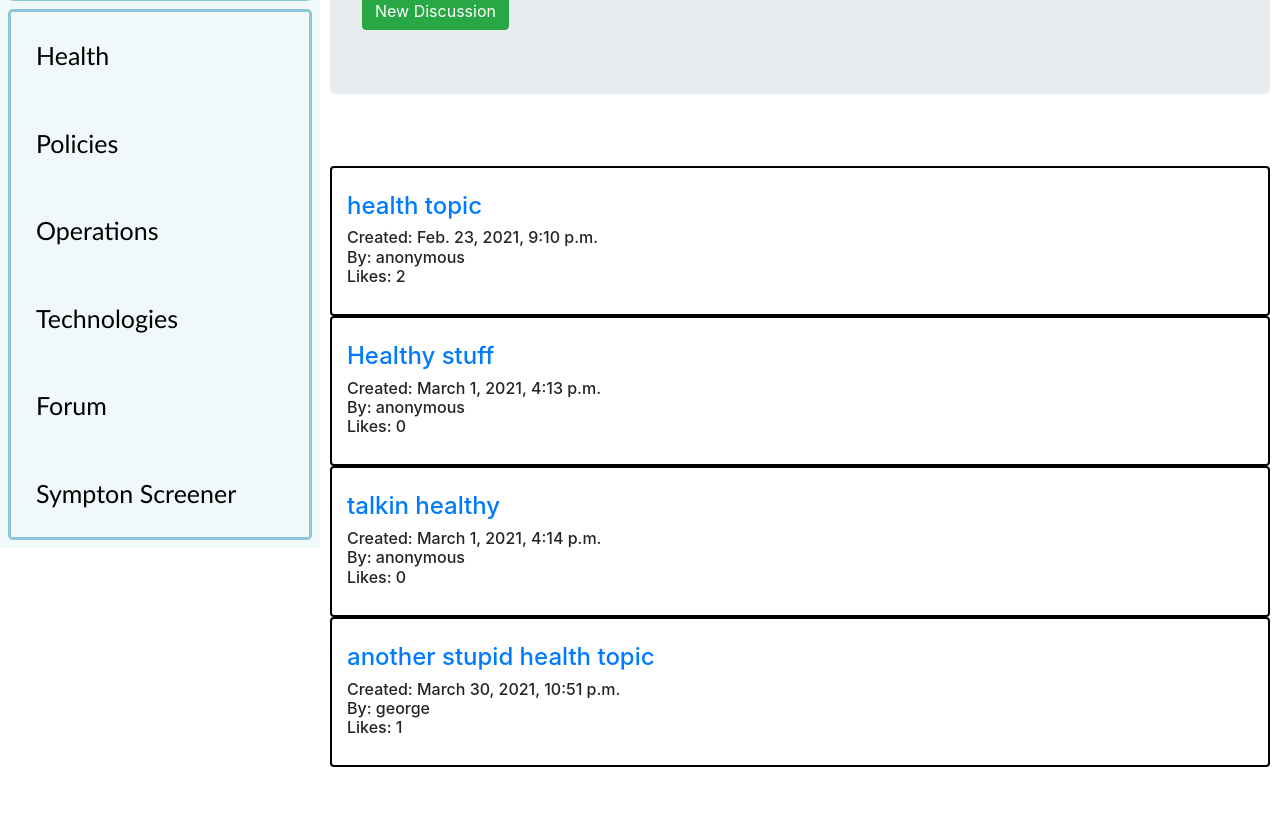
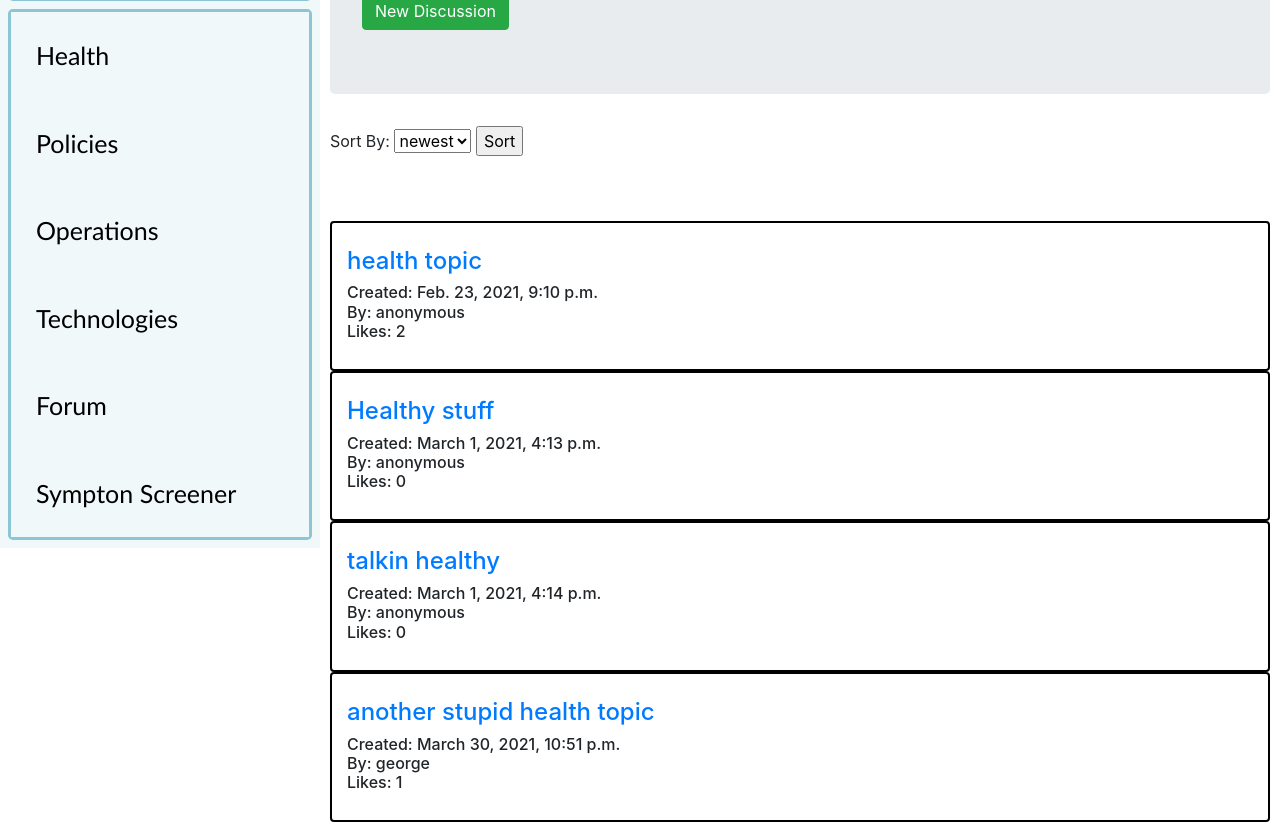
Before and after one commit to looloo223/SEproject, a Django app: page /forumHome/ in a window 1280 px wide. Shown: the part 371-1203 px from the top of the page. Before the commit the page ends 1138 px from the top, so only its background shows below. Run offline with Django 3.2, Linux system fonts and the light colour scheme; a user stored in the database is signed in; data comes from the database, SQL or seed files in the repository; both versions use the stored data as it was after the commit; some libraries are stand-ins or nearby versions.

Commit message:
Forum sort implemented
Forum can now be sorted by newest, oldest, or likes. forum is now initially sorted by newest.

```diff
--- a/seproject/app/forms.py
+++ b/seproject/app/forms.py
@@ -45,3 +45,6 @@ DiscussionFormset = inlineformset_factory(forum, Discussion, fields=('discuss',)
 
 class SearchForm(forms.Form):
     search = forms.CharField(max_length=32)
+
+class SortForm(forms.Form):
+    sortBy = forms.CharField(widget=forms.Select)
--- a/seproject/app/templates/forumHome.html
+++ b/seproject/app/templates/forumHome.html
@@ -32,6 +32,17 @@
             </div>
         </h2>
 
+        <form method="POST" action='{{request.path}}'>
+            {% csrf_token %}
+            <label for="sortBy">Sort By:</label>
+            <select type="text" id="sortBy" name="sortBy">
+                <option value="newest">newest</option>
+                <option value="oldest">oldest</option>
+                <option value="likes">likes</option>
+            </select>
+            <input type="submit" value="Sort">
+        </form>
+
             <div class="card-columns" style="padding: 10px; margin: 20px;"></div>
 
 
@@ -52,10 +63,7 @@
 
                         </h6>
 
-
-
                 </div>
-
 
             {%endfor%}
 
--- a/seproject/app/templates/forumMain.html
+++ b/seproject/app/templates/forumMain.html
@@ -41,7 +41,7 @@
 			<div class="column">
 				<button onclick="location.href='{% url 'forumView' forumName='Technologies' %}'" class="button button2">
 					Technologies</button>
-					<button onclick="location.href='{% url 'forumView' forumName='General' %}'" class="button button2">
+					<button onclick="location.href='{% url 'forumView' forumName='General'  %}'" class="button button2">
 					General</button>
 					<button onclick="location.href='{% url 'forumView' forumName='Social' %}'" class="button button2">
 					Social</button>
--- a/seproject/app/templates/userDiscussions.html
+++ b/seproject/app/templates/userDiscussions.html
@@ -27,8 +27,8 @@
 <body>
         <h2 class="jumbotron">
             There are currently {{count}} active {{section}} discussions.
+        </h2>
 
-        </h2>
 
             <div class="card-columns" style="padding: 10px; margin: 20px;"></div>
 
@@ -39,7 +39,7 @@
                     <br>
                     <h6 class="card-title">
 
-                        <a href='{% url 'forumDiscussion' forumName=forum.section forumTopic=forum.topic %}'><h4>{{forum.topic}}</h4></a>
+                        <a href='{% url 'forumDiscussion' forumName=forum.section sortBy="newest" forumTopic=forum.topic %}'><h4>{{forum.topic}}</h4></a>
                         <p> By: {{forum.name}}</p>
 
                         </h6>
--- a/seproject/app/views.py
+++ b/seproject/app/views.py
@@ -98,14 +98,21 @@ def forumMain(request):
     }
     return render(request, 'forumMain.html', context)
 
+#View for displaying each sections
 @login_required
 def forumView(request, forumName):
+
     forums=forum.objects.filter(section=forumName)
     count=forums.count()
     discussions=[]
     for i in forums:
         discussions.append(i.discussion_set.all())
-    form = SearchForm()
+    if request.method =="POST":
+        sortform = SortForm(request.POST)
+        sortBy = sortform.data['sortBy']
+    else:
+        sortBy = "newest"
+    forums = sortForum(forums, sortBy)
     context={'forums':forums,
               'count':count,
               'discussions':discussions,
@@ -227,7 +234,17 @@ def searchView(request):
 
 
     return render(request, 'search.html')
-    ########################## Forum End ########################################
+
+def sortForum(forums, sortBy):
+
+    if sortBy == "newest":
+        forums = sortNew(forums)
+    elif sortBy == "likes":
+        forums = sortLikes(forums)
+    #no sort is needed if a oldest is selected as the query returns a list that is already oldest to newest
+    return forums
+
+######################### Forum End ########################################
 
 def contains(string, substring):
     num = 0
@@ -242,3 +259,41 @@ def contains(string, substring):
             match = True
             break
     return match
+
+def sortNew(forums):
+
+    tempArray = []
+    newArray = []
+    while len(tempArray) < len(forums):
+        newest = forums[0]
+        for item in forums:
+            if item.date_created > newest.date_created:
+                if item.date_created not in tempArray:
+                    newest =item
+        tempArray.append(newest.date_created)
+
+    for item in tempArray:
+        for discussion in forums:
+            if item == discussion.date_created:
+                newArray.append(discussion)
+    return newArray
+
+def sortLikes(forums):
+    newArray = []
+    likeArray = []
+    for item in forums:
+        likeArray.append(item.totalLikes())
+    likeArray = removeDuplicates(likeArray)
+    likeArray.sort(reverse=True)
+    for num in likeArray:
+        for item in forums:
+            if item.totalLikes() == num:
+                newArray.append(item)
+    return newArray
+
+def removeDuplicates(array):
+    tempArray = []
+    for item in array:
+        if item not in tempArray:
+            tempArray.append(item)
+    return tempArray
```
Also changed, not shown: seproject/db.sqlite3.
